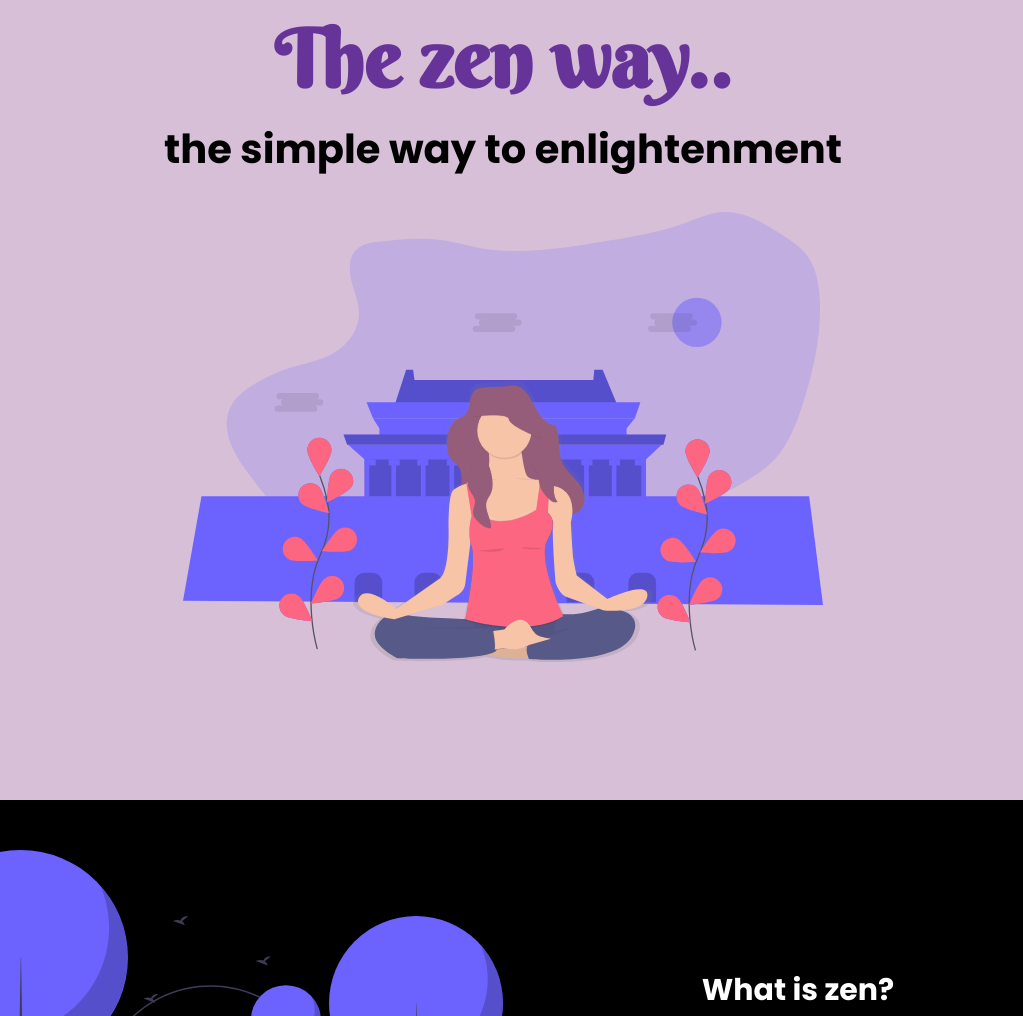
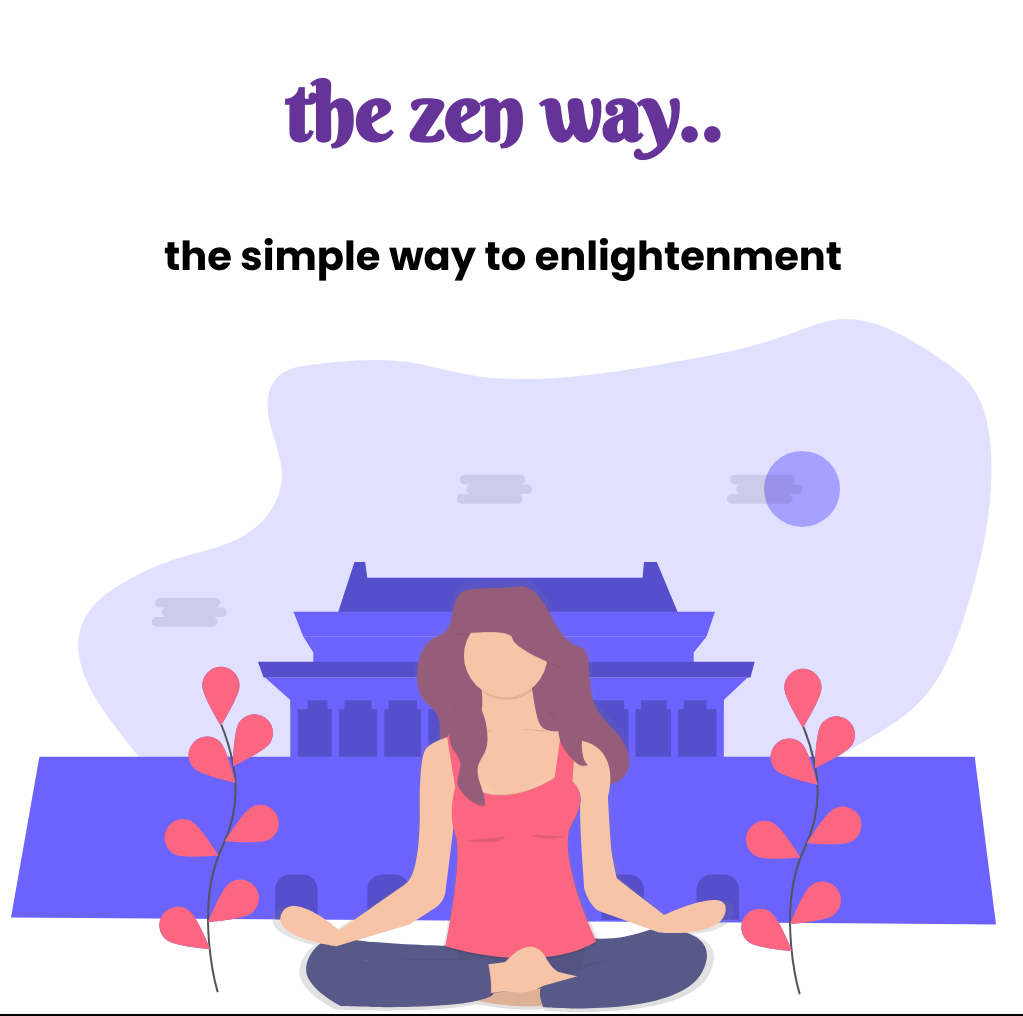
Before and after one commit to rajhritik/zen, a plain HTML site: page index.html in a window 1280 px wide. Shown: the top 1016 px of the page, without its empty margins (137-1160 px from the left). Drawn offline with Linux system fonts and the light colour scheme.

Commit message:
MINOR BUGS FIXED

```diff
--- a/index.html
+++ b/index.html
@@ -9,16 +9,19 @@
     <link rel="preconnect" href="https://fonts.gstatic.com">
     <link href="https://fonts.googleapis.com/css2?family=Berkshire+Swash&display=swap" rel="stylesheet">
     <link rel="preconnect" href="https://fonts.gstatic.com">
-<link href="https://fonts.googleapis.com/css2?family=Poppins:wght@300;400;700&display=swap" rel="stylesheet">
+    <link href="https://fonts.googleapis.com/css2?family=Poppins:wght@300;400;700&display=swap" rel="stylesheet">
 </head>
 
 <body>
-    <div class="heading">
-        <h1 class="welcome-text">The zen way..</h1>
-        <h2 class="motto">the simple way to enlightenment</h2>
-        <img class="front-img" src="IMAGES/mindfulness.svg" alt="mindulness">
 
+    <div class="top-container">
+        <h1 class="h-h1">the zen way..</h1>
+        <h2 class="h-h2">the simple way to enlightenment</h2>
+        <img src="images/mindfulness.svg" alt="meditation-img">
     </div>
+
+
+
     <div class="zenfacts aboutzen">
         <img class="zen-img" src="IMAGES/park.svg" alt="women in the park">
         <div class="text">
```
